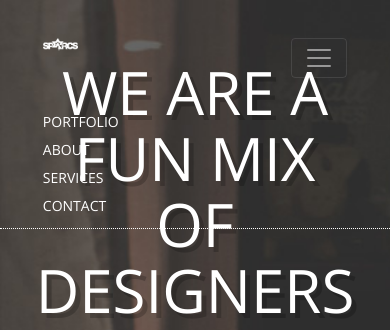
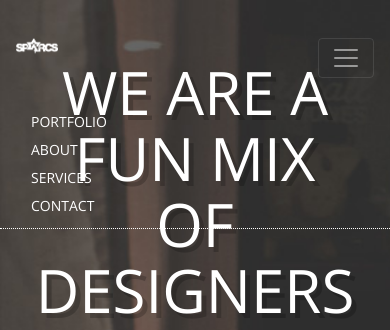
Before and after one commit to SparcsDigitalAgency/sparcs, a PHP site: page /index.php in a window 390 px wide, after a click that opens the changed part. Shown: the top 330 px of the page. Run offline with PHP 8.4, Linux system fonts and the light colour scheme.

Commit message:
header menu changes

```diff
--- a/header.php
+++ b/header.php
@@ -249,7 +249,7 @@ j=d.createElement(s),dl=l!='dataLayer'?'&l='+l:'';j.async=true;j.src=
 
       <nav class="navbar navbar-expand-md  navbar-dark fixed-top large "  id="top"  >
         <div class="container">
-        <h1>
+        <h1 class="col-md-4">
           <a class="navbar-brand" <?php echo (preg_match("/index.php/", $_SERVER['SCRIPT_FILENAME']) ? 'class="active"' : '') ?> href="<?php echo $path; ?>"title="Sparcs, an interactive digital agency.">
             <img src="images/logo.png"/>
         </a>
@@ -258,7 +258,7 @@ j=d.createElement(s),dl=l!='dataLayer'?'&l='+l:'';j.async=true;j.src=
       <button class="navbar-toggler" type="button" data-toggle="collapse" data-target="#navbarCollapse" aria-controls="navbarCollapse" aria-expanded="false" aria-label="Toggle navigation">
         <span class="navbar-toggler-icon"></span>
       </button>
-      <div class="collapse navbar-collapse" id="navbarCollapse">
+      <div class="collapse navbar-collapse col-md-8" id="navbarCollapse">
         <ul class="navbar-nav mr-auto justify-content-end">
 
           <!-- <li class="nav-item  current">
--- a/script/format.css
+++ b/script/format.css
@@ -5,7 +5,7 @@ h1, h2, h3, h4, ul, li{margin:0;padding:0;list-style-type:none;}
 .clear{clear:both;}
 #top, a, img, li, .but, textarea:hover, input[type=text]:hover, textarea:focus, input[type=text]:focus, .main-nav ul, .cbp-fwslider nav span, .cbp-fwslider nav span:hover{transition:all 1s;-moz-transition:all 1s;-webkit-transition:all 1s;-o-transition:all 1s;}
 #top{top:0;position:fixed;background:rgba(255,255,255,1);z-index:11;}
-#top div{width:85%; max-width:1200px;margin:0 auto;}
+
 #top div h1{float:left;width:34%;padding:30px 0 0 0;}
 #top div h2{float:right;padding:40px 0 0 0; color: #fff;}
 .main-nav{float:right;width:66%;}
@@ -22,7 +22,7 @@ h1, h2, h3, h4, ul, li{margin:0;padding:0;list-style-type:none;}
 #top.small{background:url()#ca4242;border-bottom:1px dotted #ff895b;}
 #top.small img{}
 #top.small h1 a{background:url(../images/logo.png) no-repeat;background-size:30%;display:block;height:50px;text-indent:-9999px;margin-top:-10px;}
-#top.small li{margin-top:32px;}
+
 #top.small .main-nav a{color:#fff;}
 #top.small .main-nav a:hover{color:#fff;border-bottom:1px dotted;text-decoration: none;}
 #top.small .main-nav .active{border-bottom:1px dotted #fff;}
```
